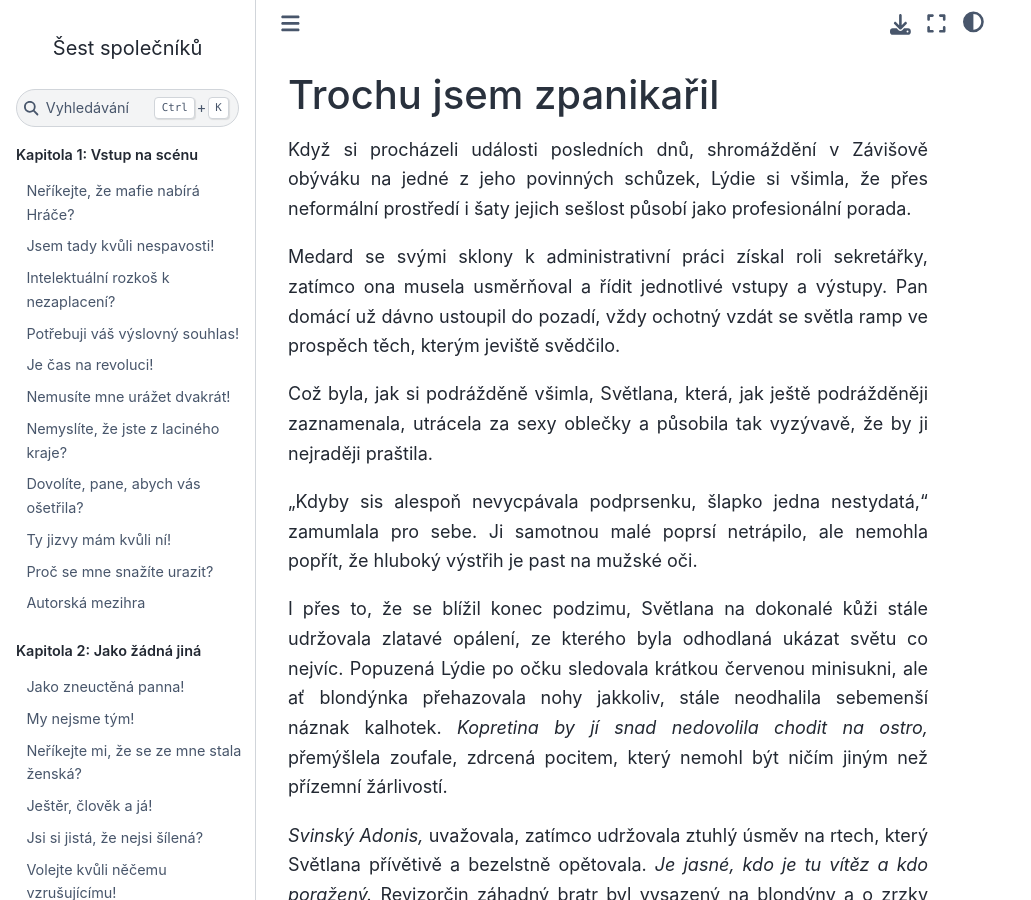
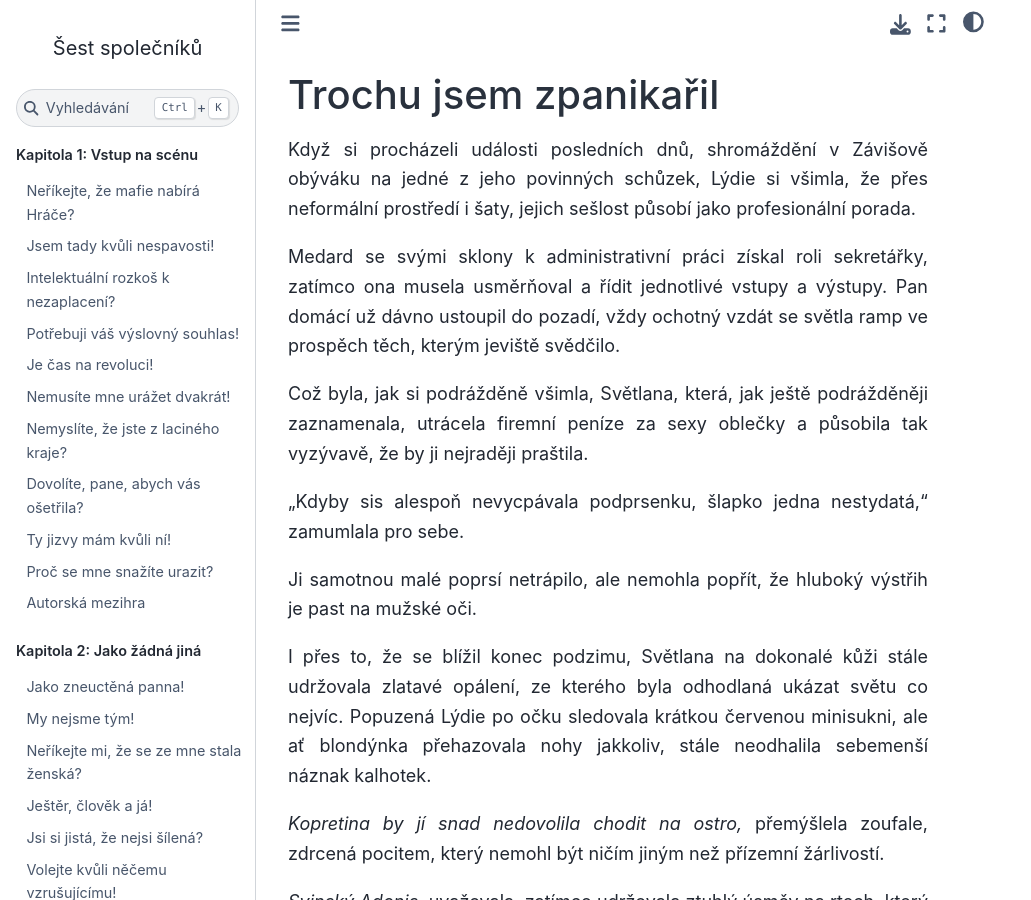
Before and after one commit to hanpari/sest-spolecniku, a Sphinx documentation site: the page built from source/sest_spolecniku/015-uklady-a-souboje/01.md, in a window 1280 px wide and 900 px high. Shown: the whole window, without its empty margins (0-1031 px from the left). Built offline with Sphinx 7.4.7 and the Sphinx Book theme 1.1.4, drawn with Linux system fonts in a browser that asks for light colours; some of the changed text lies outside the part shown.

Commit message:
Update 01.md

```diff
--- a/source/sest_spolecniku/015-uklady-a-souboje/01.md
+++ b/source/sest_spolecniku/015-uklady-a-souboje/01.md
@@ -1,16 +1,22 @@
 # Trochu jsem zpanikařil
 
-Když si procházeli události posledních dnů, shromáždění v Závišově obýváku na jedné z jeho povinných schůzek, Lýdie si všimla, že přes neformální prostředí i šaty jejich sešlost působí jako profesionální porada.
+Když si procházeli události posledních dnů, shromáždění v Závišově obýváku na jedné z jeho povinných schůzek, Lýdie si všimla, že přes neformální prostředí i šaty, jejich sešlost působí jako profesionální porada.
 
 Medard se svými sklony k administrativní práci získal roli sekretářky, zatímco ona musela usměrňoval a řídit jednotlivé vstupy a výstupy. Pan domácí už dávno ustoupil do pozadí, vždy ochotný vzdát se světla ramp ve prospěch těch, kterým jeviště svědčilo.
 
-Což byla, jak si podrážděně všimla, Světlana, která, jak ještě podrážděněji zaznamenala, utrácela za sexy oblečky a působila tak vyzývavě, že by ji nejraději praštila.
+Což byla, jak si podrážděně všimla, Světlana, která, jak ještě podrážděněji zaznamenala, utrácela firemní peníze za sexy oblečky a působila tak vyzývavě, že by ji nejraději praštila.
 
-"Kdyby sis alespoň nevycpávala podprsenku, šlapko jedna nestydatá," zamumlala pro sebe. Ji samotnou malé poprsí netrápilo, ale nemohla popřít, že hluboký výstřih je past na mužské oči.
+"Kdyby sis alespoň nevycpávala podprsenku, šlapko jedna nestydatá," zamumlala pro sebe.
 
-I přes to, že se blížil konec podzimu, Světlana na dokonalé kůži stále udržovala zlatavé opálení, ze kterého byla odhodlaná ukázat světu co nejvíc. Popuzená Lýdie po očku sledovala krátkou červenou minisukni, ale ať blondýnka přehazovala nohy jakkoliv, stále neodhalila sebemenší náznak kalhotek. *Kopretina by jí snad nedovolila chodit na ostro,* přemýšlela zoufale, zdrcená pocitem, který nemohl být ničím jiným než přízemní žárlivostí.
+Ji samotnou malé poprsí netrápilo, ale nemohla popřít, že hluboký výstřih je past na mužské oči.
 
-*Svinský Adonis,* uvažovala, zatímco udržovala ztuhlý úsměv na rtech, který Světlana přívětivě a bezelstně opětovala. *Je jasné, kdo je tu vítěz a kdo poražený.* Revizorčin záhadný bratr byl vysazený na blondýny a o zrzky neměl zájem. Alespoň tolik znělo oficiální vysvětlení. Ale Lýdie tušila, že Adonisovi zkrátka smrdí.
+I přes to, že se blížil konec podzimu, Světlana na dokonalé kůži stále udržovala zlatavé opálení, ze kterého byla odhodlaná ukázat světu co nejvíc. Popuzená Lýdie po očku sledovala krátkou červenou minisukni, ale ať blondýnka přehazovala nohy jakkoliv, stále neodhalila sebemenší náznak kalhotek.
+
+*Kopretina by jí snad nedovolila chodit na ostro,* přemýšlela zoufale, zdrcená pocitem, který nemohl být ničím jiným než přízemní žárlivostí.
+
+*Svinský Adonis,* uvažovala, zatímco udržovala ztuhlý úsměv na rtech, který Světlana přívětivě a bezelstně opětovala. *Je jasné, kdo je tu vítěz a kdo poražený.*
+
+Revizorčin záhadný bratr byl vysazený na blondýny a o zrzky neměl zájem. Alespoň tolik znělo oficiální vysvětlení. Ale Lýdie tušila, že Adonisovi zkrátka smrdí.
 
 Styděla se, že nedokázala přestat brát modré pilulky. A jestliže nasládlý pach cítil Adonis, pak i Záviš musel vědět, že lhala, když tvrdila, že hormonální přípravek vysadila. Užívala ho každý třetí den, měla-li dojem, že se svět stává příliš směšným, aby ho ještě mohla snášet, aniž by se zalkla smíchy.
 
@@ -26,9 +32,13 @@ Když zkoumala proměny svého vztahu ke svému snoubenci, šokovalo ji, co nach
 
 Měla chuť vřískat smíchy. *Jsem tak beznadějně staromódní, poslušná a skvěle vychovaná!*
 
-"Nad čím dumáš, nejko?" zeptala se jí Světlana  - a jak měla ve svém protivném zvyku, položila jí dlaň na koleno. Ještě než ji Lýdie stačila setřást, zvedla výstražně i výsměšně prst. "Vydrž, já vím, že se ti protivím. Ale jak jinak chceš uspokojit budoucího chotě?"
+"Nad čím dumáš, nejko?" zeptala se jí Světlana  - a jak měla ve svém protivném zvyku, položila jí dlaň na koleno.
 
-Bylo těžké nepodlehnout prosluněnému šarmu. Navíc NT-vysílače zůstávaly položené na stole a Lištička ke slečně Světlaně neměla výhrady. Když obsluhovala při jídle, Světlaně vždy nosila občerstvení jako druhé, čímž dávala jasně najevo, kdo se nachází v **Šesti společnících**  hned po Závišovi.
+Ještě než ji Lýdie stačila setřást, zvedla výstražně i výsměšně prst. "Vydrž, já vím, že se ti protivím. Ale jak jinak chceš uspokojit budoucího chotě?"
+
+Bylo těžké nepodlehnout prosluněnému šarmu. Navíc NT-vysílače zůstávaly položené na stole a Lištička ke slečně Světlaně neměla výhrady.
+
+Když obsluhovala při jídle, Světlaně vždy nosila občerstvení jako druhé, čímž dávala jasně najevo, kdo se nachází v **Šesti společnících**  hned po Závišovi.
 
 "Přemýšlím, že jako moderní emancipovaná žena bych si neměla libovat v pozici spokojené ženušky," řekla Lýdie upřímně - v naději, že ji světácká blondýnka podpoří.
 
@@ -50,7 +60,7 @@ Jednu ze tří Závišových sklenic (na kterých nebylo nic zvláštního) měl
 
 Předmět jejich úvah si odkašlal, aby dal najevo, že by měly věnovat pozornost shrnutí posledních událostí.
 
-"Ale my posloucháme, Vaše Otravnosti," opáčila Světlana nonšalantně. "Zrovna jsi vykládal, jak se tady na barona vrhla černá vdova jménem Olga a jak bychom si měli dávat pozor na nástrahy, ať už přicházejí v jakémkoliv slušivém balení."
+"Ale my posloucháme, Vaše Otravnosti," opáčila Světlana nonšalantně. "Zrovna jsi vykládal, jak se tady na barona vrhla černá vdova jménem Olga. A jak bychom si měli dávat pozor na nástrahy, ať už přicházejí v jakémkoliv slušivém balení."
 
 Přitom (podle Lýdie dost nejapně) nabídla svou postavu s dychtivostí nezadané kurtizány, aby zdůraznila vlastní *slušivé balení*.
 
@@ -90,7 +100,9 @@ Světlana mu věnovala líný úsměv a posunula ruku výš mezi Lýdiina stehna
 
 "Kašlu na Plíhala," zavrčela.
 
-Dráždila ji Světlana a její vláčné pohyby na stehně, ale také vnímala, že její nepohodlí sleduje Záviš. Vyzkoušeli dost různých prostředků, jak vyvolat vzájemnou citovou vazbu, že jeden další už mnoho neznamenal.
+Dráždila ji Světlana a její vláčné pohyby na stehně, ale také vnímala, že její nepohodlí sleduje Záviš.
+
+Vyzkoušeli dost různých prostředků, jak vyvolat vzájemnou citovou vazbu, že jeden další už mnoho neznamenal.
 
 Když zůstali sami, vyřezala mu do zad svůj monogram skalpelem. Byl to mělký a opatrný řez, neporovnatelný s jizvami, které pokrývaly jeho tělo, a oba se shodli, že tudy cesta nevede - byť Lištička v hloubi jejího podvědomí srdečně nesouhlasila.
 
@@ -114,7 +126,9 @@ I drahá Libuše sbírala upomínkové předměty, ale o co menší měla prosto
 
 Gabriela, u které se její pokračující splynutí s mladší slečnou z Mechového kopce projevovalo tím, že si nechala narůst nehty, které si pilovala do špičky a barvila po vzoru Vrány na černo, aby pak na ně zadumaně hleděla, protože subkulturu gotů, satanistů a okultistů považovala za zoufale plasťácký projev, vyskočila ze židle.
 
-Pak se skrývaným potěšením vstala, aby vyhověla. Lýdie si všimla, že Gabriela miluje každé připomenutí toho, že se ji chystají adoptovat. Jí samotné přišlo divné mít dospělou dceru, sotva o deset let mladší, ale na druhou stranu uznávala, že systém adopcí má něco do sebe. *Sotva bych mohla doufat, že můj potomek bude mít její kvality. Ona je intelektuálně báječná, jen ten černý lak by nosit nemusela.*
+Pak se skrývaným potěšením vstala, aby vyhověla. Lýdie si všimla, že Gabriela miluje každé připomenutí toho, že se ji chystají adoptovat.
+
+Jí samotné přišlo divné mít dospělou dceru, sotva o deset let mladší, ale na druhou stranu uznávala, že systém adopcí má něco do sebe. *Sotva bych mohla doufat, že můj potomek bude mít její kvality. Ona je intelektuálně báječná, jen ten černý lak by nosit nemusela.*
 
 Ne poprvé ji napadlo, že Gabrielina smířenost s výstřelky jejího druhého já pramení z touhy se odlišit od prosluněné Světlany.
 
```
Also changed, not shown: other parts of source/sest_spolecniku/015-uklady-a-souboje/01.md (+3 -3 lines).
